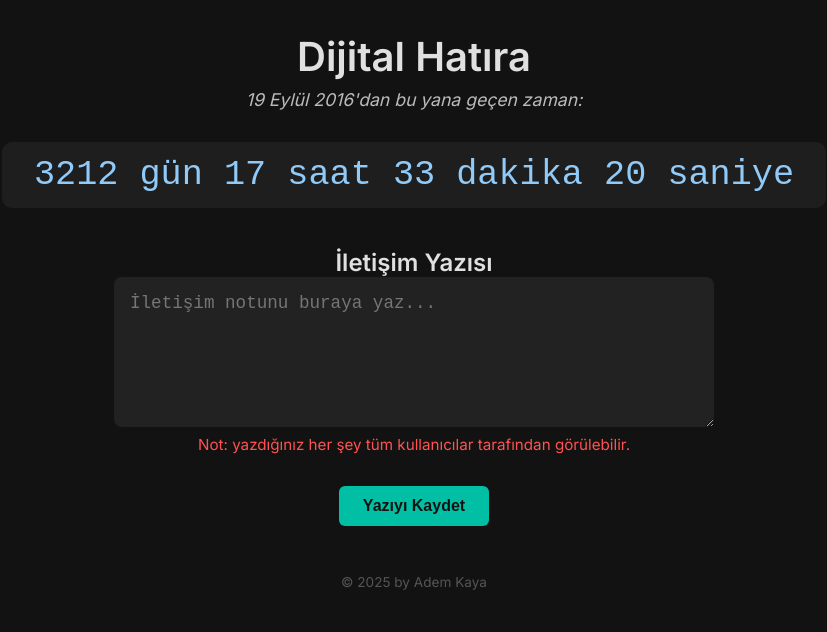
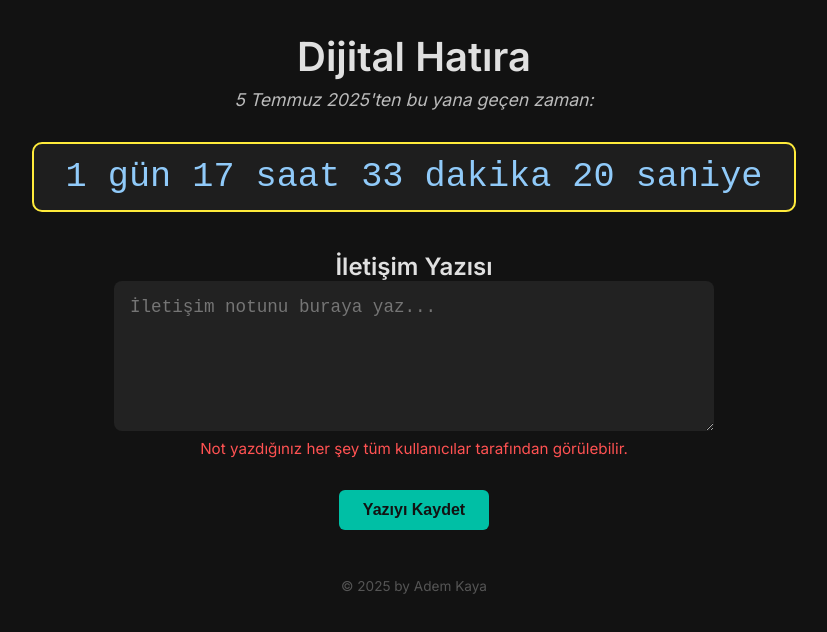
Before and after one commit to ADEMK5918/alfa8, a website: page index.html in a window 1280 px wide. Shown: the whole page, without its empty margins (226-1053 px from the left). Drawn offline with Linux system fonts and the light colour scheme; no server answers.

Commit message:
Update index.html

```diff
--- a/index.html
+++ b/index.html
@@ -3,7 +3,7 @@
 <head>
   <meta charset="UTF-8" />
   <meta name="viewport" content="width=device-width, initial-scale=1" />
-  <title>Dijital Hatıra - 19 Eylül 2016</title>
+  <title>Dijital Hatıra - 5 Temmuz 2025</title>
   <style>
     @import url('https://fonts.googleapis.com/css2?family=Inter:wght@400;600&display=swap');
     * { box-sizing: border-box; margin: 0; padding: 0; }
@@ -40,6 +40,7 @@
       background: rgba(255,255,255,0.05);
       border-radius: 10px;
       margin-bottom: 2.5rem;
+      border: 2px solid #ffeb3b; /* sarı kenarlık eklendi */
     }
 
     textarea {
@@ -90,13 +91,13 @@
 <body>
 
   <h1>Dijital Hatıra</h1>
-  <p><em>19 Eylül 2016'dan bu yana geçen zaman:</em></p>
+  <p><em>5 Temmuz 2025'ten bu yana geçen zaman:</em></p>
   <div id="countup">Yükleniyor...</div>
 
   <h2>İletişim Yazısı</h2>
 
   <textarea id="note" placeholder="İletişim notunu buraya yaz..."></textarea>
-  <p class="warning">Not: yazdığınız her şey tüm kullanıcılar tarafından görülebilir.</p>
+  <p class="warning">Not yazdığınız her şey tüm kullanıcılar tarafından görülebilir.</p>
   <button id="saveBtn">Yazıyı Kaydet</button>
 
   <footer>© 2025 by Adem Kaya</footer>
@@ -137,7 +138,7 @@
         .catch(err => alert('❌ Hata: ' + err.message));
     });
 
-    const startDate = new Date('2016-09-19T00:00:00');
+    const startDate = new Date('2025-07-05T00:00:00'); // güncellendi
     function pad(n) { return n.toString().padStart(2, '0'); }
 
     function updateCountUp() {
```
